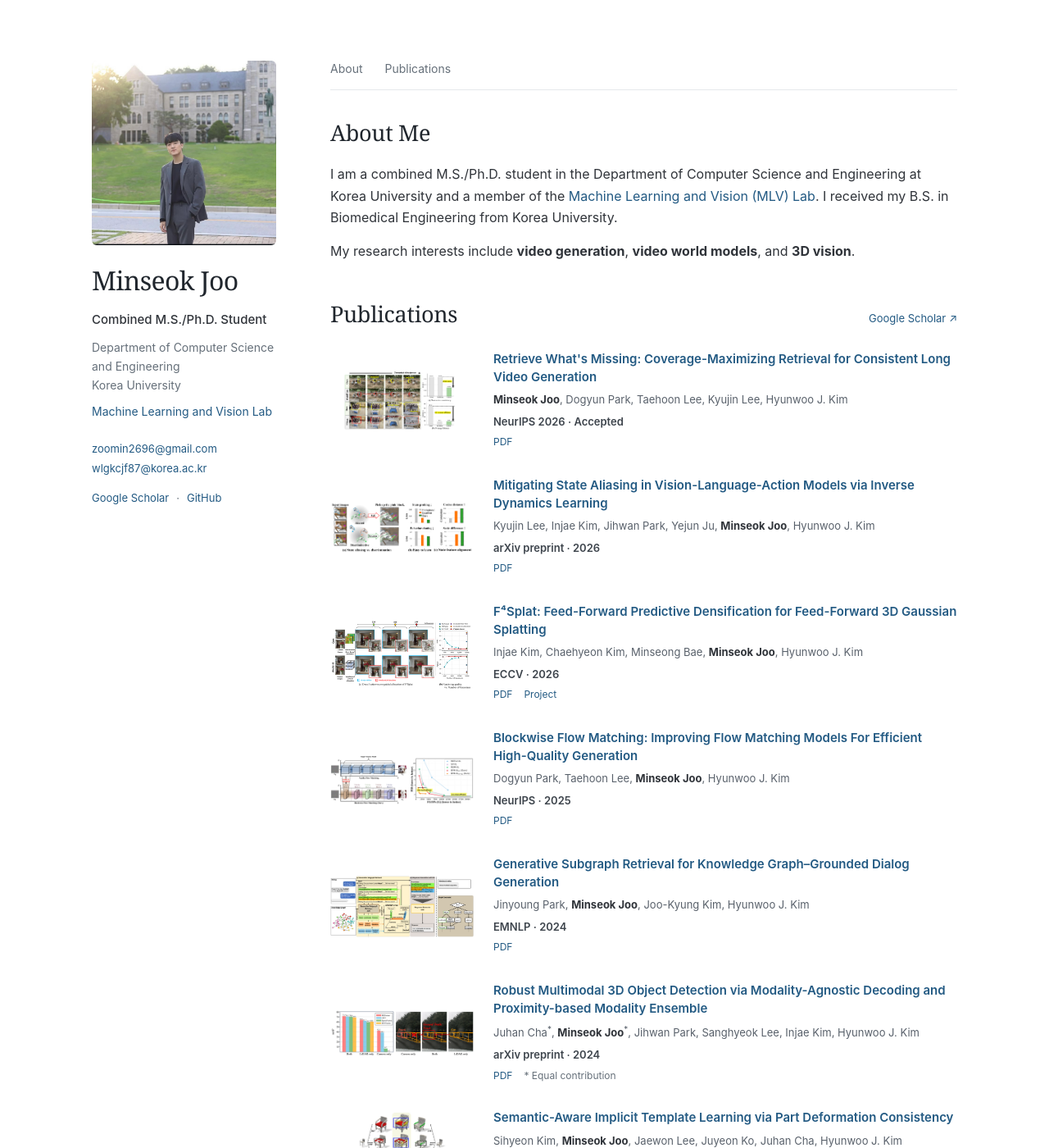
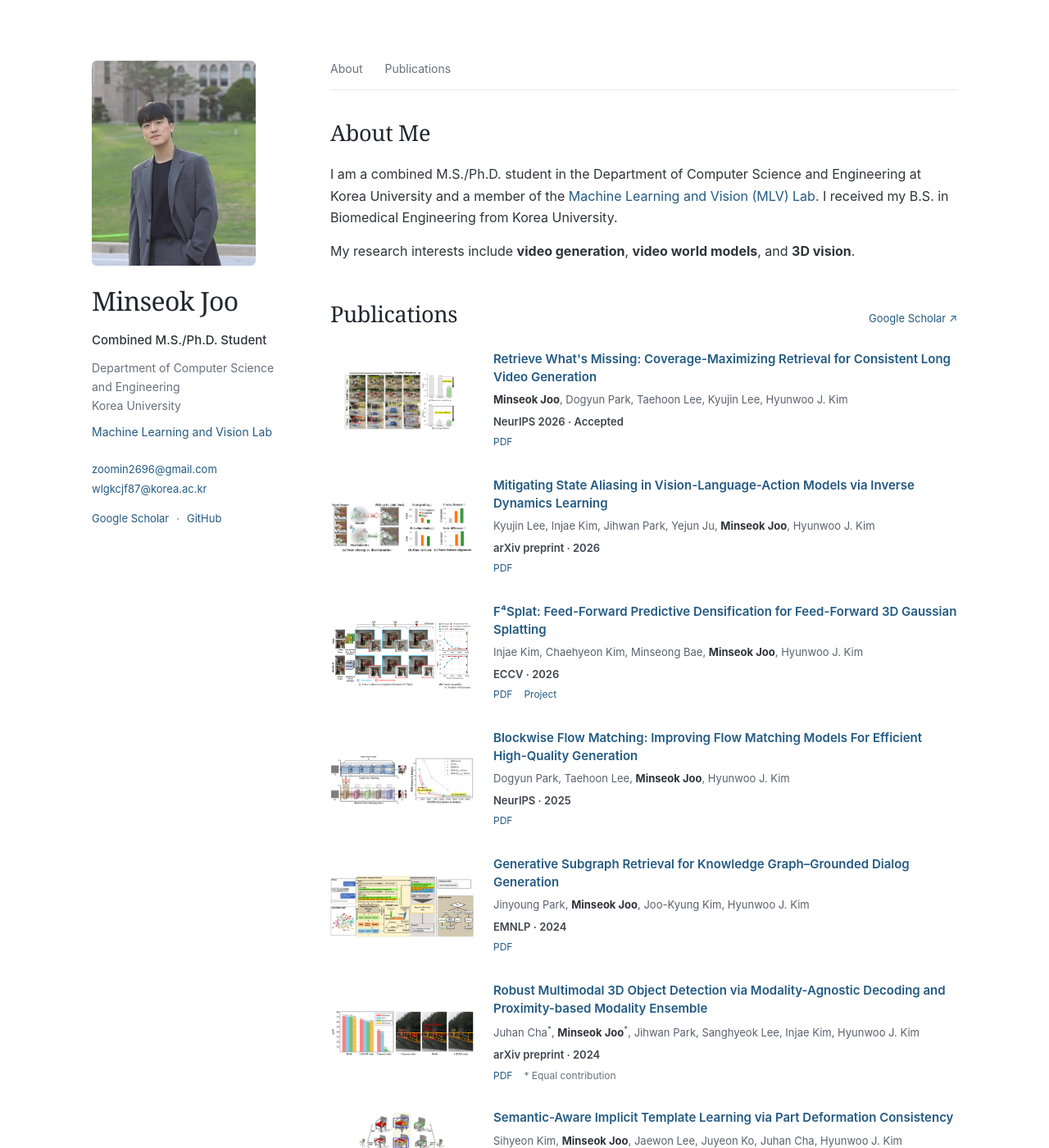
Before and after one commit to zoomkinseok/zoomkinseok.github.io, a Jekyll site: the page built from _pages/about.md, in a window 1280 px wide and 1400 px high. Shown: the whole window at 82% size. Built offline with Jekyll 4.4.1, drawn with Linux system fonts in a browser that asks for light colours.

Commit message:
Keep the close portrait framing and reveal more background above

```diff
--- a/assets/css/academic.css
+++ b/assets/css/academic.css
@@ -31,9 +31,9 @@ p { margin: 0 0 1em; }
   padding: 0 32px;
 }
 .profile { align-self: start; position: sticky; top: 52px; padding-top: 2px; font-size: 14px; }
-.profile-photo { width: 225px; max-width: 100%; aspect-ratio: 1 / 1; margin-bottom: 24px; overflow: hidden; border-radius: 6px; background: #f3f4f6; }
-/* Show the full photo height to retain the campus background. */
-.profile-photo img { display: block; width: 100%; height: 100%; object-fit: cover; object-position: 48% center; }
+.profile-photo { position: relative; width: 200px; max-width: 100%; aspect-ratio: 4 / 5; margin-bottom: 24px; overflow: hidden; border-radius: 6px; background: #f3f4f6; }
+/* Keep the original face scale, framing slightly higher to show more background. */
+.profile-photo img { display: block; position: absolute; width: 335%; max-width: none; height: auto; left: -114%; top: -48%; }
 .profile h1 { margin: 0 0 17px; font-family: Georgia, "Times New Roman", serif; font-size: 32px; font-weight: 500; line-height: 1.2; letter-spacing: -.7px; }
 .profile h1 a { color: #20262d; }
 .profile h1 a:hover { text-decoration: none; }
@@ -77,7 +77,7 @@ h2 { font-family: Georgia, "Times New Roman", serif; font-size: 27px; font-weigh
 @media (max-width: 760px) {
   .site-shell { display: block; max-width: 720px; margin-top: 38px; padding: 0 26px; }
   .profile { position: static; margin-bottom: 30px; }
-  .profile-photo { width: 200px; margin-bottom: 20px; }
+  .profile-photo { width: 164px; margin-bottom: 20px; }
   .profile h1 { margin-bottom: 12px; }
   .profile-lab { margin-bottom: 12px; }
   .profile-contact { display: flex; flex-wrap: wrap; gap: 4px 18px; }
```
